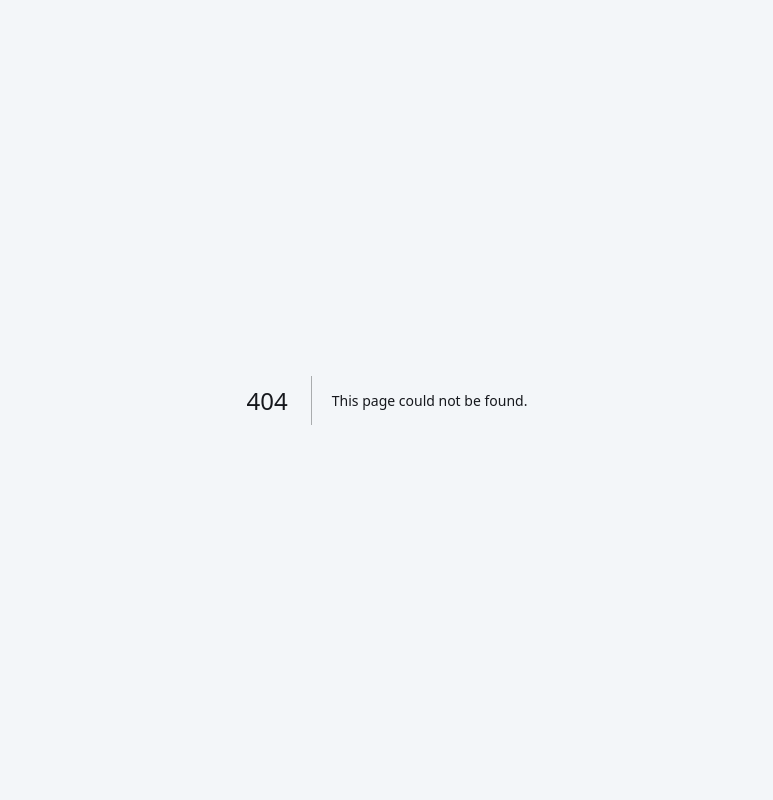
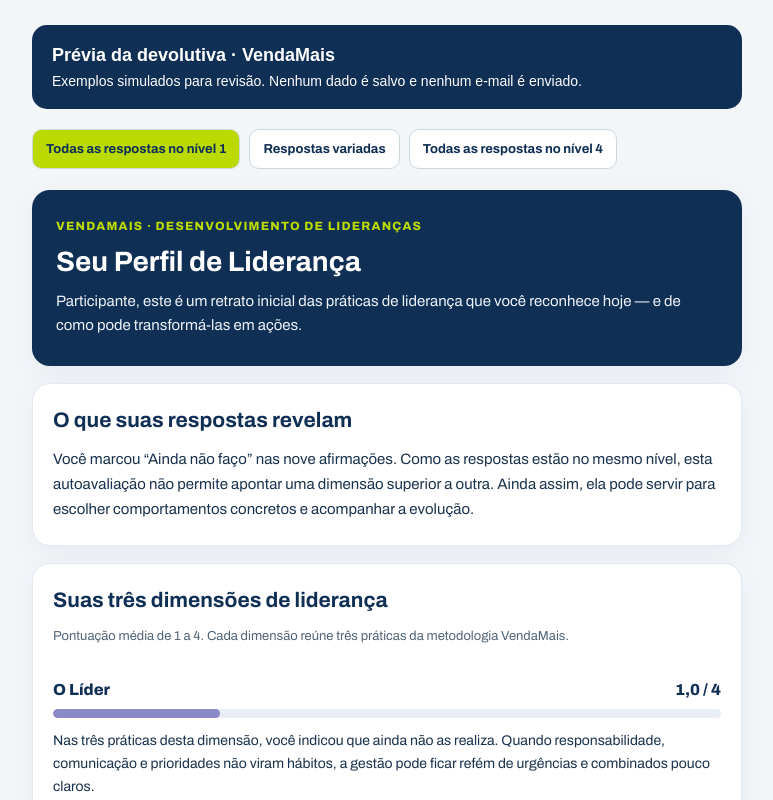
Before and after one commit to fabianosilva-vendamais/radar-crescimento-comercial-cegente, a Next.js app: page /influx/exemplo in a window 1280 px wide. Before the commit this address had no page. Shown: the top 800 px of the page, without its empty margins (253-1026 px from the left). Built offline with nearby package versions, Linux system fonts and the light colour scheme.

Commit message:
test(influx): prévia temporária de cenários de devolutiva, sem gravação

```diff
--- /dev/null
+++ b/src/app/influx/exemplo/page.tsx
@@ -0,0 +1,23 @@
+"use client";
+import {useState} from "react";
+import {InfluxResultado} from "@/components/InfluxResultado";
+const CENARIOS=[
+ {nome:"Todas as respostas no nível 1",ans:[1,1,1,1,1,1,1,1,1]},
+ {nome:"Respostas variadas",ans:[4,3,2,3,2,1,4,2,3]},
+ {nome:"Todas as respostas no nível 4",ans:[4,4,4,4,4,4,4,4,4]}
+];
+export default function ExemploInflux(){
+ const [cenario,setCenario]=useState(0);
+ return <main style={{fontFamily:"Arial,sans-serif",background:"#F3F6F9",minHeight:"100vh",padding:"25px 14px",color:"#102F55"}}>
+  <div style={{maxWidth:710,margin:"0 auto"}}>
+   <div style={{background:"#102F55",color:"white",padding:20,borderRadius:15,marginBottom:20}}>
+    <strong style={{fontSize:18}}>Prévia da devolutiva · VendaMais</strong>
+    <p style={{margin:"7px 0 0",fontSize:14}}>Exemplos simulados para revisão. Nenhum dado é salvo e nenhum e-mail é enviado.</p>
+   </div>
+   <div style={{display:"flex",flexWrap:"wrap",gap:9,marginBottom:21}}>
+    {CENARIOS.map((x,i)=><button key={x.nome} onClick={()=>setCenario(i)} style={{cursor:"pointer",padding:"12px 13px",borderRadius:10,fontWeight:700,border:"1px solid #CCD6DD",background:cenario===i?"#BADA00":"white",color:"#102F55",fontSize:13}}>{x.nome}</button>)}
+   </div>
+   <InfluxResultado nome="Participante de exemplo" ans={CENARIOS[cenario].ans}/>
+  </div>
+ </main>
+}
```
